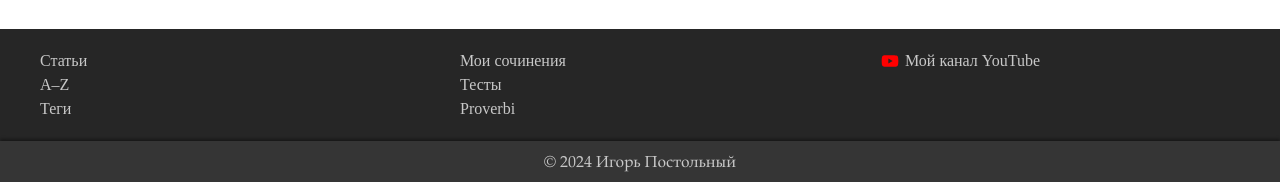
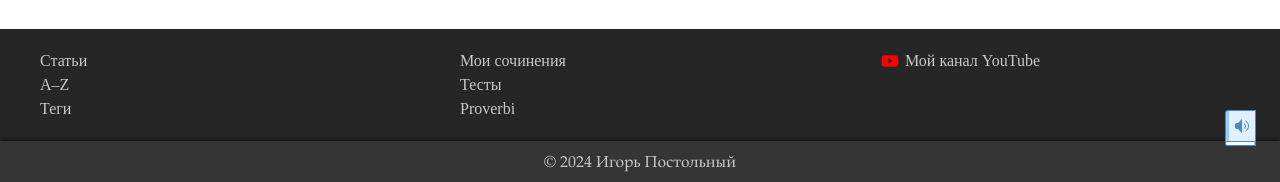
Before and after one commit to postolny/postolny.github.io, a Jekyll site: the page built from _pages/suk.html, in a window 1280 px wide. Shown: the part 732-914 px from the top of the page. Built offline with Jekyll 4.4.1, drawn with Linux system fonts in a browser that asks for light colours.

Commit message:
Add files via upload

```diff
--- a/_layouts/default.html
+++ b/_layouts/default.html
@@ -21,6 +21,8 @@ layout: compress
 
   {% include footer.html %}
 
+  {% include frasario.html %}
+
   <script type="text/javascript" src="{{ "/assets/js/jquery.min.js" | relative_url }}"></script>
   <script type="text/javascript" src="{{ "/assets/js/script.js" | relative_url }}"></script>
 </body>
```
